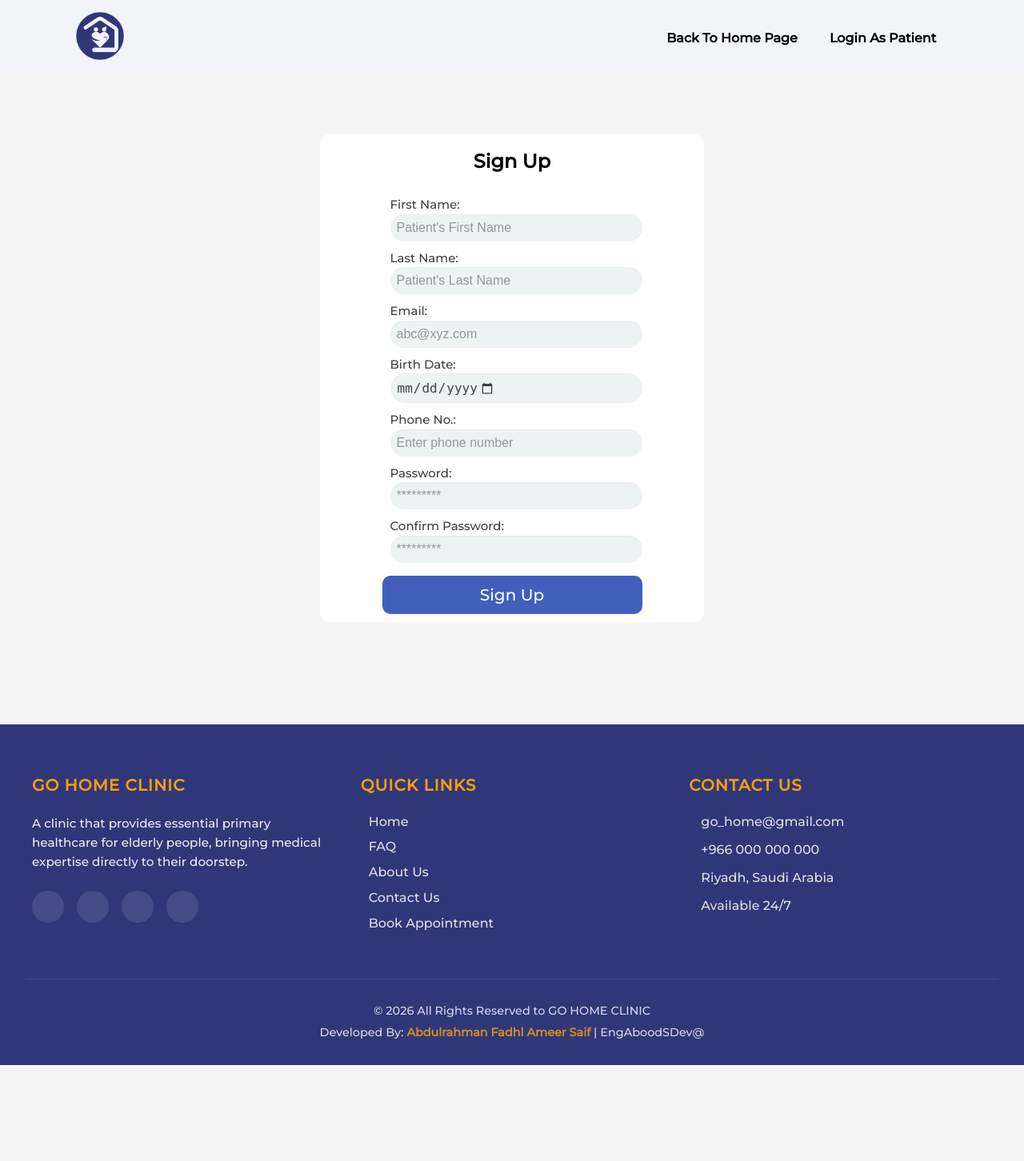
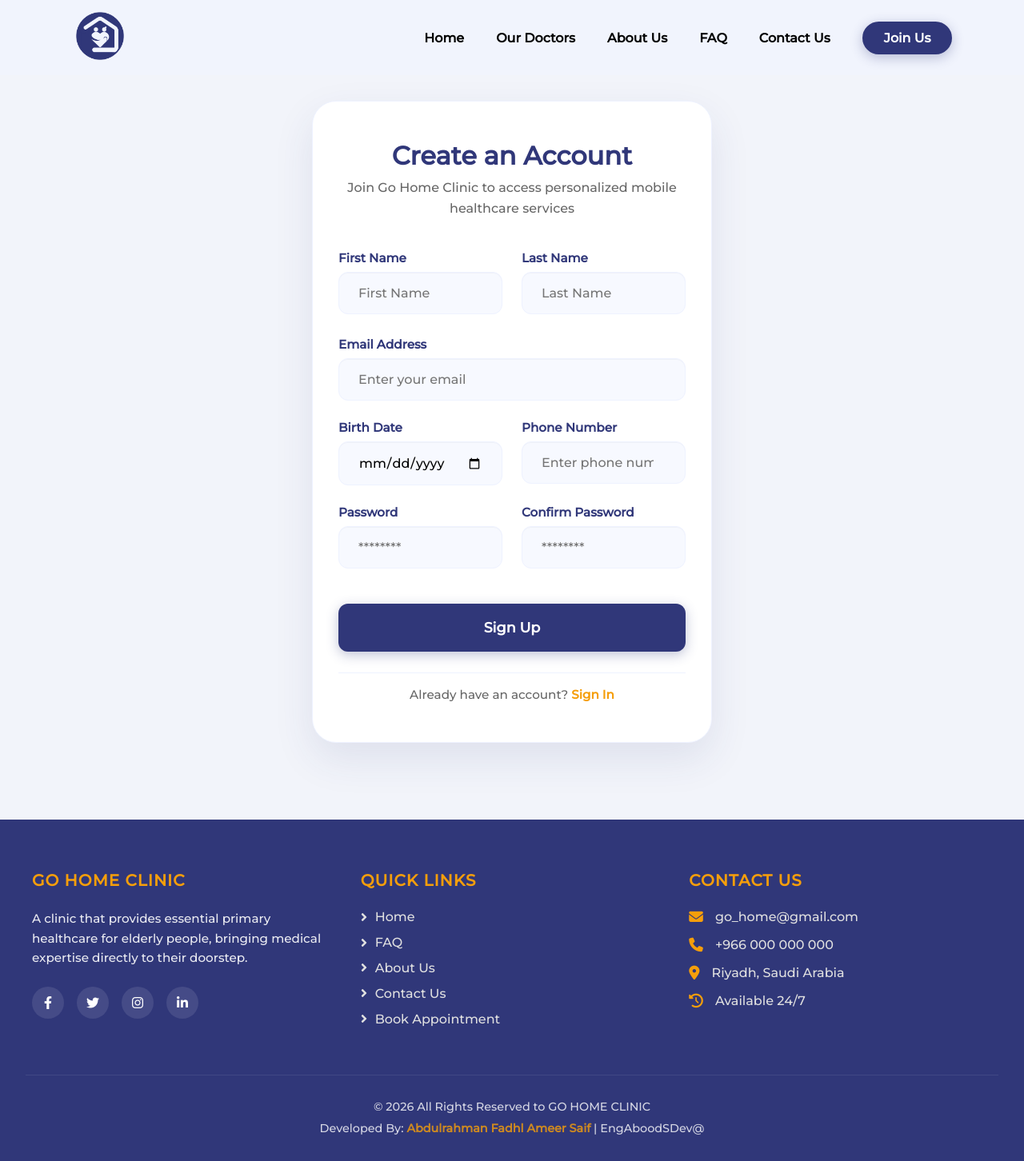
Before and after one commit to EngAboodSDev/go-home-clinic, a PHP site: page /PatientReg.php in a window 1280 px wide. Shown: the whole page at 80% size. Before the commit the page ends 1332 px from the top, so only its background shows below. Run offline with PHP 8.4, Linux system fonts and the light colour scheme; some libraries are stand-ins or nearby versions.

Commit message:
refactor: Update Auth pages design and styles

```diff
--- a/PatientReg.php
+++ b/PatientReg.php
@@ -32,75 +32,83 @@
     <link rel="stylesheet" type="text/css" href="css/navstyles.css">
     <link rel="stylesheet" type="text/css" href="css/newstyle.css">
     <link href="https://fonts.googleapis.com/css?family=Montserrat:500&display=swap" rel="stylesheet">
-
+    <script src="https://cdnjs.cloudflare.com/ajax/libs/font-awesome/5.13.0/js/all.min.js"></script>
+    <link rel="stylesheet" href="https://cdnjs.cloudflare.com/ajax/libs/font-awesome/6.4.2/css/all.min.css" />
 </head>
 
-<body class="re_body">
-    <header class="navbar">
-        <a class="navlogo" href="Index.php"><img src="imgs/logo-without background .png" alt="logo" width="70"
-                height="70"></a>
-        <nav>
-            <ul class="nav__links">
-                <li><a href="Index.php">Back To Home Page</a></li>
-                <li><a href="Login.php">Login As Patient</a></li>
-            </ul>
-        </nav>
-        <p class="menu cta">Menu</p>
-    </header>
+<body class="auth-body">
+    <?php require_once('navbar.php'); ?>
 
-    <div id="mobile__menu" class="overlay">
-        <a class="close">&times;</a>
-        <div class="overlay__content">
-            <a href="Index.php">Back To Home Page</a>
-            <a href="Login.php">Login As Patient</a>
+    <section class="auth-section">
+        <div class="auth-container">
+            <div class="auth-card reg-card">
+                <form method="post" action="" class="auth-form" id="regForm">
+                    <div class="auth-header">
+                        <h2>Create an Account</h2>
+                        <p>Join Go Home Clinic to access personalized mobile healthcare services</p>
+                    </div>
+
+                    <input type="hidden" name="recipient">
+
+                    <div class="form-row">
+                        <div class="form-group half-width">
+                            <label for="f_name">First Name</label>
+                            <input required type="text" id="f_name" name="f_name" maxlength="50" class="auth-input"
+                                placeholder="First Name">
+                            <span id="first_name_error" class="error"></span>
+                        </div>
+                        <div class="form-group half-width">
+                            <label for="l_name">Last Name</label>
+                            <input required type="text" id="l_name" name="l_name" maxlength="50" class="auth-input"
+                                placeholder="Last Name">
+                            <span id="last_name_error" class="error"></span>
                         </div>
                     </div>
-    <div class="reg_form">
-        <div class="re-sub-form">
 
-            <form method="post" action="" class="re_form">
-                <br>
-                <h2 style="text-align: center;">Sign Up</h2><br>
-                <input type="hidden" name="recipient">
-                <p><label>First Name: <br>
-                        <input required type="text" size="25" name="f_name" maxlength="50" placeholder="Patient's First Name">
+                    <div class="form-group">
+                        <label for="p_email">Email Address</label>
+                        <input required type="email" id="p_email" name="p_email" maxlength="50" class="auth-input"
+                            placeholder="Enter your email">
+                        <span id="email_error" class="error"></span>
+                    </div>
 
-                    </label></p>
-                <span id="first_name_error" class="error-message"></span>
-                <p>
-                    <label>Last Name: <br>
-                        <input required type="text" name="l_name" size="25" maxlength="50"
-                            placeholder="Patient's Last Name">
-                    </label>
-                </p>
-                <span id="last_name_error" class="error-message"></span>
+                    <div class="form-row">
+                        <div class="form-group half-width">
+                            <label for="p_date">Birth Date</label>
+                            <input required type="date" id="p_date" name="p_date" min="1900-09-19" max="2023-10-15"
+                                class="auth-input">
+                        </div>
+                        <div class="form-group half-width">
+                            <label for="p_phone">Phone Number</label>
+                            <input type="number" id="p_phone" name="p_phone" class="auth-input"
+                                placeholder="Enter phone number">
+                        </div>
+                    </div>
 
-                <p><label>Email: <br>
-                        <input required type="email" size="30" name="p_email" maxlength="50" placeholder="abc@xyz.com">
-                    </label></p>
-                <span id="email_error" class="error-message"></span>
+                    <div class="form-row">
+                        <div class="form-group half-width">
+                            <label for="password">Password</label>
+                            <input required type="password" id="password" name="p_password" class="auth-input"
+                                placeholder="********">
+                            <span id="password_error" class="error"></span>
+                        </div>
+                        <div class="form-group half-width">
+                            <label for="confirm_password">Confirm Password</label>
+                            <input required type="password" id="confirm_password" name="password" class="auth-input"
+                                placeholder="********">
+                            <span id="confirm_password_error" class="error"></span>
+                        </div>
+                    </div>
 
-                <p><label>Birth Date: <br>
-                        <input required type="date" min="1900-09-19" name="p_date" max="2023-10-15">
-                    </label></p>
-                <p><label>Phone No.:
-                        <input type="number" name="p_phone" placeholder="Enter phone number" /></label></p>
-                <p><label>Password: <br>
-                        <input required name="p_password" type="password" id="password" placeholder="*********">
-                    </label></p>
-                <span id="password_error" class="error-message"></span>
+                    <button type="submit" name="p_signup" class="cta-btn primary-btn auth-submit-btn">Sign Up</button>
 
-                <p><label>Confirm Password: <br>
-                        <input required name="password" type="password" id="confirm_password" placeholder="*********">
-                    </label></p>
-                <span id="confirm_password_error" class="error-message"></span>
-
-                <div class="btn">
-                    <button type="submit" name="p_signup">Sign Up</button>
+                    <div class="auth-footer">
+                        <p>Already have an account? <a href="Login.php" class="auth-link">Sign In</a></p>
                     </div>
                 </form>
             </div>
         </div>
+    </section>
     <?php require_once('footer.php'); ?>
     <script>
     window.addEventListener('DOMContentLoaded', (event) => {
@@ -209,7 +217,8 @@
 
         function validateEmail() {
             const emailValue = emailInput.value.trim();
-                const emailPattern = /^([a-zA-Z0-9_\-\.]+)@((\[[0-9]{1,3}\.[0-9]{1,3}\.[0-9]{1,3}\.)|(([a-zA-Z0-9\-]+\.)+))([a-zA-Z]{2,4}|[0-9]{1,3})(\]?)$/;
+            const emailPattern =
+                /^([a-zA-Z0-9_\-\.]+)@((\[[0-9]{1,3}\.[0-9]{1,3}\.[0-9]{1,3}\.)|(([a-zA-Z0-9\-]+\.)+))([a-zA-Z]{2,4}|[0-9]{1,3})(\]?)$/;
             if (!emailPattern.test(emailValue)) {
                 emailError.textContent = 'Please Enter Valid Email Address';
                 return false;
--- a/css/master.css
+++ b/css/master.css
@@ -820,6 +820,8 @@
     transition: 0.5s;
     visibility: hidden;
     opacity: 0;
+    z-index: 10 !important;
+
 }
 
 .btn-lo {
@@ -833,6 +835,7 @@
     visibility: visible;
     opacity: 1;
     display: block;
+    z-index: 10 !important;
 }
 
 
--- a/css/navstyles.css
+++ b/css/navstyles.css
@@ -45,18 +45,19 @@
 .cta {
   margin-left: 20px;
   padding: 9px 25px;
-  background-color: #405fbb;
+  background-color: #303779;
+  color: #fff;
+  box-shadow: 0 4px 15px rgba(48, 55, 121, 0.3);
   border: none;
   border-radius: 50px;
   cursor: pointer;
   transition: all 0.3s ease 0s;
-  color: #edf0f1;
   font-weight: 650;
 }
 
-.cta:hover {
+/* .cta:hover {
   background-color: #10046d;
-}
+} */
 
 /* Mobile Nav */
 
--- a/css/newstyle.css
+++ b/css/newstyle.css
@@ -7,6 +7,7 @@
 /*   HERE IS THE LOGIN     */
 body {
   overflow-x: hidden;
+  background-color: #eef2ff7d;
 }
 
 body .logbody {
@@ -1211,7 +1212,7 @@
 
 #core-values {
   padding: 6rem 5%;
-  background-color: #f8faff;
+  background-color: #eef2ff7d;
 }
 
 .core-values-container {
@@ -1606,8 +1607,7 @@
 #faq-hero {
   background:
     linear-gradient(rgba(48, 55, 121, 0.8), rgba(48, 55, 121, 0.8)),
-    url("../imgs/faq-bg.jpg")
-      center/cover;
+    url("../imgs/faq-bg.jpg") center/cover;
   padding: 8rem 5%;
   color: #fff;
   text-align: center;
@@ -1633,7 +1633,7 @@
 
 #faq-main {
   padding: 6rem 5%;
-  background-color: #f8faff;
+  background-color: #eef2ff7d;
 }
 
 .faq-container {
@@ -1858,7 +1858,7 @@
 
 #contact-main {
   padding: 6rem 5%;
-  background-color: #f8faff;
+  background-color: #eef2ff7d;
 }
 
 .contact-container {
@@ -1955,7 +1955,7 @@
   padding: 1rem 1.5rem;
   border-radius: 12px;
   border: 1px solid #eef2ff;
-  background-color: #f8faff;
+  background-color: #eef2ff7d;
   font-family: inherit;
   font-size: 1rem;
   transition: all 0.3s ease;
@@ -1994,8 +1994,7 @@
 #doctors-hero {
   background:
     linear-gradient(rgba(48, 55, 121, 0.8), rgba(48, 55, 121, 0.8)),
-    url("../imgs/doctors-bg.jpg")
-      center/cover;
+    url("../imgs/doctors-bg.jpg") center/cover;
   padding: 8rem 5%;
   color: #fff;
   text-align: center;
@@ -2091,7 +2090,6 @@
   text-transform: uppercase;
   letter-spacing: 1px;
 }
-
 
 .Doc_teams .review_stars i {
   color: #e2e8f0;
@@ -2151,3 +2149,166 @@
     height: 100%;
   }
 }
+
+/* Authentication Pages Styles */
+.auth-body {
+  background-color: #eef2ff7d;
+  min-height: 100vh;
+  display: flex;
+  flex-direction: column;
+}
+
+.auth-section {
+  flex-grow: 1;
+  display: flex;
+  align-items: center;
+  justify-content: center;
+  padding: 2rem 5%;
+}
+
+.auth-container {
+  width: 100%;
+  max-width: 500px;
+}
+
+/* Make reg card wider for grid layout */
+.reg-card {
+  max-width: 700px;
+  margin: 0 auto;
+}
+
+.auth-card {
+  background: #fff;
+  padding: 3rem 2rem;
+  border-radius: 30px;
+  box-shadow: 0 20px 50px rgba(48, 55, 121, 0.1);
+  border: 1px solid #eef2ff;
+}
+
+.auth-header {
+  text-align: center;
+  margin-bottom: 2.5rem;
+}
+
+.auth-header h2 {
+  font-size: 2rem;
+  font-weight: 800;
+  color: #303779;
+  margin-bottom: 0.5rem;
+  font-family: inherit;
+}
+
+.auth-header p {
+  color: #666;
+  font-size: 1rem;
+  line-height: 1.6;
+}
+
+.auth-form .form-group {
+  margin-bottom: 1.5rem;
+  text-align: left;
+}
+
+.auth-form label {
+  display: block;
+  font-weight: 600;
+  color: #303779;
+  margin-bottom: 0.5rem;
+  font-size: 0.95rem;
+}
+
+.auth-input {
+  width: 100%;
+  padding: 1rem 1.5rem;
+  border-radius: 12px;
+  border: 1px solid #eef2ff;
+  background-color: #eef2ff7d;
+  font-family: inherit;
+  font-size: 1rem;
+  transition: all 0.3s ease;
+  color: #333;
+}
+
+.auth-input:focus {
+  border-color: #303779;
+  background-color: #fff;
+  box-shadow: 0 0 0 4px rgba(48, 55, 121, 0.1);
+  outline: none;
+}
+
+/* Grid for Registration Form */
+.form-row {
+  display: grid;
+  grid-template-columns: 1fr 1fr;
+  gap: 1.5rem;
+}
+
+.auth-submit-btn {
+  width: 100%;
+  padding: 1.2rem;
+  border-radius: 12px;
+  font-size: 1.1rem;
+  font-weight: 700;
+  margin-top: 1rem;
+  border: none;
+  cursor: pointer;
+}
+
+.auth-footer {
+  text-align: center;
+  margin-top: 1rem;
+  padding-top: 1rem;
+  border-top: 1px solid #eef2ff;
+}
+
+.auth-footer p {
+  color: #666;
+  font-size: 0.95rem;
+}
+
+.auth-footer .mt-10 {
+  margin-top: 10px;
+}
+
+.auth-link {
+  color: #f59e0b;
+  font-weight: 700;
+  text-decoration: none;
+  transition: color 0.3s ease;
+}
+
+.auth-link:hover {
+  color: #d97706;
+}
+
+.secondary-link {
+  color: #303779;
+
+
+}
+
+.secondary-link:hover {
+  color: #1a1f4d;
+  text-decoration-line: underline;
+}
+
+.error-message,
+.error {
+  color: #dc2626;
+  font-size: 0.85rem;
+  margin-top: 0.25rem;
+  display: block;
+}
+
+@media screen and (max-width: 768px) {
+  .auth-card {
+    padding: 2.5rem 2rem;
+  }
+  .form-row {
+    grid-template-columns: 1fr;
+    gap: 0;
+  }
+  .auth-header h2 {
+    font-size: 1.75rem;
+  }
+}
--- a/navbar.php
+++ b/navbar.php
@@ -14,7 +14,7 @@
         </ul>
     </nav>
     <p class="menu cta">Menu</p>
-    <a class="cta" href="Login.php">Join Us</a>
+    <a class="cta primary-btn" href="Login.php">Join Us</a>
 </header>
 <div id="mobile__menu" class="overlay">
     <a class="close">&times;</a>
```
Also changed, not shown: DocLogin.php (+37 -39 lines), Login.php (+41 -41 lines). Lines whose indentation alone changed are shown as unchanged.
